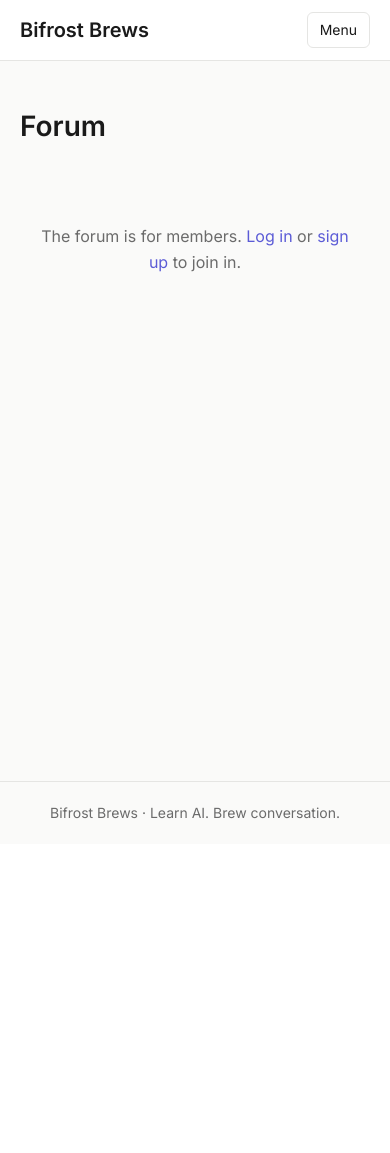
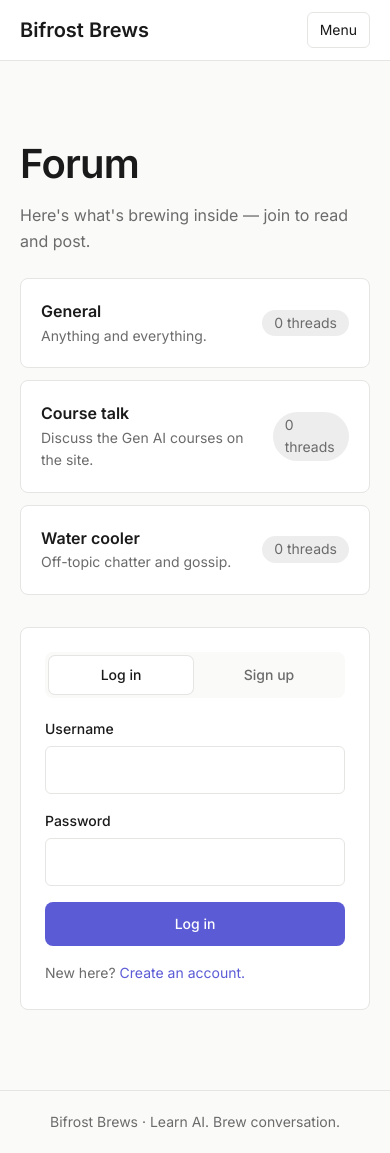
Before and after one commit to mnukiran/NewBifrostBrews, a FastAPI app: page /forum in a window 390 px wide. Before the commit the page ends 819 px from the top, so only its background shows below. Run offline with FastAPI, Linux system fonts and the light colour scheme; data comes from the database, SQL or seed files in the repository; data that the repository does not hold is empty.

Commit message:
Weave auth into the app flow (Instagram-style landing)
- reusable auth card: Log in / Sign up tabs in one component (Alpine
  toggle), submitted inline via htmx — errors swap the card in place,
  success sets the session cookie and HX-Redirects to the destination
- logged-out home is now a landing: product pitch + auth card side by
  side; logged-in home greets the user
- logged-out forum shows the real category teaser next to the auth
  card — you see what you're joining and join right there
- /login and /signup remain as thin pages around the same card for
  gated-page redirects; plain form posts still work without JS
- htmx now loads globally from base.html

Tested: card present on home/forum/login pages, inline error swap,
HX-Redirect + cookie on success, no-JS fallback, logged-in variants.

Co-Authored-By: Claude Fable 5 <noreply@anthropic.com>

```diff
--- a/app/config.py
+++ b/app/config.py
@@ -19,4 +19,4 @@ COOKIE_SECURE = os.environ.get("BIFROST_COOKIE_SECURE", "") == "1"
 INVITE_CODE = os.environ.get("BIFROST_INVITE_CODE", "").strip()
 
 # Bump when static assets change so far-future-cached clients refetch.
-ASSET_VERSION = "5"
+ASSET_VERSION = "6"
--- a/app/routers/auth.py
+++ b/app/routers/auth.py
@@ -29,8 +29,18 @@ def flash(response: Response, message: str) -> None:
     )
 
 
-def login_response(token: str, next_url: str, message: str) -> RedirectResponse:
-    response = RedirectResponse(safe_next(next_url), status_code=303)
+def is_htmx(request: Request) -> bool:
+    return request.headers.get("HX-Request") == "true"
+
+
+def login_response(request: Request, token: str, next_url: str, message: str) -> Response:
+    if is_htmx(request):
+        # htmx submit: cookies ride on this response, HX-Redirect makes
+        # the browser do a full navigation to the destination.
+        response = Response(status_code=200)
+        response.headers["HX-Redirect"] = safe_next(next_url)
+    else:
+        response = RedirectResponse(safe_next(next_url), status_code=303)
     response.set_cookie(
         SESSION_COOKIE,
         token,
@@ -41,6 +51,26 @@ def login_response(token: str, next_url: str, message: str) -> RedirectResponse:
     )
     flash(response, message)
     return response
+
+
+def auth_error(
+    request: Request, mode: str, error: str, next_url: str, username: str,
+    status: int,
+):
+    context = {
+        "mode": mode,
+        "error": error,
+        "next": safe_next(next_url),
+        "username": username,
+        "invite_required": bool(INVITE_CODE),
+    }
+    if is_htmx(request):
+        # 200 so htmx swaps the card in place with the error shown.
+        return templates.TemplateResponse(
+            request, "auth/_auth_card.html", context
+        )
+    template = "auth/login.html" if mode == "login" else "auth/signup.html"
+    return templates.TemplateResponse(request, template, context, status_code=status)
 
 
 def validate_new_password(password: str, password_confirm: str) -> str | None:
@@ -59,7 +89,8 @@ def login_form(request: Request, next: str = "/"):
     return templates.TemplateResponse(
         request,
         "auth/login.html",
-        {"error": None, "next": next, "username": ""},
+        {"mode": "login", "error": None, "next": next, "username": "",
+         "invite_required": bool(INVITE_CODE)},
     )
 
 
@@ -75,15 +106,12 @@ def login(
             "SELECT * FROM users WHERE username = ?", (username,)
         ).fetchone()
         if user is None or not verify_password(password, user["password_hash"]):
-            return templates.TemplateResponse(
-                request,
-                "auth/login.html",
-                {"error": "Wrong username or password.",
-                 "next": safe_next(next), "username": username},
-                status_code=401,
+            return auth_error(
+                request, "login", "Wrong username or password.",
+                next, username, status=401,
             )
         token = create_session(conn, user["id"])
-    return login_response(token, next, f"Welcome back, {user['username']}.")
+    return login_response(request, token, next, f"Welcome back, {user['username']}.")
 
 
 @router.get("/signup")
@@ -94,8 +122,8 @@ def signup_form(request: Request, next: str = "/forum"):
     return templates.TemplateResponse(
         request,
         "auth/signup.html",
-        {"error": None, "invite_required": bool(INVITE_CODE),
-         "next": next, "username": ""},
+        {"mode": "signup", "error": None, "next": next, "username": "",
+         "invite_required": bool(INVITE_CODE)},
     )
 
 
@@ -109,13 +137,7 @@ def signup(
     next: str = Form("/forum"),
 ):
     def fail(message: str, status: int = 400):
-        return templates.TemplateResponse(
-            request,
-            "auth/signup.html",
-            {"error": message, "invite_required": bool(INVITE_CODE),
-             "next": safe_next(next), "username": username},
-            status_code=status,
-        )
+        return auth_error(request, "signup", message, next, username, status)
 
     if INVITE_CODE and invite_code.strip() != INVITE_CODE:
         return fail("Invalid invite code.", status=403)
@@ -137,7 +159,8 @@ def signup(
         )
         token = create_session(conn, cur.lastrowid)
     return login_response(
-        token, next, f"Welcome to Bifrost Brews, {username} — your account is ready."
+        request, token, next,
+        f"Welcome to Bifrost Brews, {username} — your account is ready.",
     )
 
 
--- a/app/static/css/main.css
+++ b/app/static/css/main.css
@@ -507,6 +507,86 @@ p + p {
   background: var(--bg);
 }
 
+[x-cloak] {
+  display: none !important;
+}
+
+/* ---- Landing (logged-out home / forum teaser) ---- */
+
+.landing {
+  display: grid;
+  grid-template-columns: 1fr 380px;
+  gap: 48px;
+  align-items: start;
+  padding-top: 32px;
+}
+.landing__pitch h1 {
+  font-size: var(--fs-hero);
+  line-height: 1.15;
+  letter-spacing: -0.02em;
+}
+.landing__pitch .tagline {
+  font-size: var(--fs-subhead);
+  color: var(--text-muted);
+  margin-top: 12px;
+}
+@media (max-width: 800px) {
+  .landing {
+    grid-template-columns: 1fr;
+    gap: 32px;
+  }
+}
+
+.forum-list--teaser .forum-list__title {
+  color: var(--text);
+}
+
+/* ---- Auth card ---- */
+
+.auth-card {
+  padding: 24px;
+}
+.auth-card:hover {
+  border-color: var(--border);
+}
+
+.auth-card__tabs {
+  display: flex;
+  gap: 4px;
+  background: var(--bg);
+  border-radius: 8px;
+  padding: 4px;
+  margin-bottom: 20px;
+}
+.auth-card__tab {
+  flex: 1;
+  font: inherit;
+  font-size: var(--fs-meta);
+  font-weight: 500;
+  color: var(--text-muted);
+  background: none;
+  border: 0;
+  border-radius: 6px;
+  padding: 8px 0;
+  cursor: pointer;
+  transition: background 130ms ease, color 130ms ease;
+}
+.auth-card__tab.is-active {
+  background: var(--surface);
+  color: var(--text);
+  box-shadow: 0 0 0 1px var(--border);
+}
+
+.btn--full {
+  width: 100%;
+  text-align: center;
+}
+
+.auth-page {
+  max-width: 420px;
+  margin: 32px auto 0;
+}
+
 .flash {
   background: color-mix(in srgb, var(--accent) 10%, var(--surface));
   border: 1px solid color-mix(in srgb, var(--accent) 35%, var(--border));
--- /dev/null
+++ b/app/templates/auth/_auth_card.html
@@ -0,0 +1,60 @@
+{# Reusable inline auth card. Context: mode ('login'|'signup'), next,
+   error, username, invite_required. Swapped in place by htmx on error;
+   successful auth sends HX-Redirect to `next`. #}
+<div class="auth-card card" x-data="{ mode: '{{ mode }}' }">
+  <div class="auth-card__tabs">
+    <button type="button" class="auth-card__tab"
+            :class="{ 'is-active': mode === 'login' }"
+            @click="mode = 'login'">Log in</button>
+    <button type="button" class="auth-card__tab"
+            :class="{ 'is-active': mode === 'signup' }"
+            @click="mode = 'signup'">Sign up</button>
+  </div>
+
+  {% if error %}<p class="form__error">{{ error }}</p>{% endif %}
+
+  <form class="form" method="post" action="/login"
+        hx-post="/login" hx-target="closest .auth-card" hx-swap="outerHTML"
+        x-show="mode === 'login'" {% if mode != 'login' %}x-cloak{% endif %}>
+    <input type="hidden" name="next" value="{{ next }}">
+    <label class="form__field">
+      <span>Username</span>
+      <input name="username" autocomplete="username" required value="{{ username }}">
+    </label>
+    <label class="form__field">
+      <span>Password</span>
+      <input name="password" type="password" autocomplete="current-password" required>
+    </label>
+    <button class="btn btn--primary btn--full">Log in</button>
+    <p class="meta">New here?
+      <a href="/signup?next={{ next | urlencode }}" @click.prevent="mode = 'signup'">Create an account.</a></p>
+  </form>
+
+  <form class="form" method="post" action="/signup"
+        hx-post="/signup" hx-target="closest .auth-card" hx-swap="outerHTML"
+        x-show="mode === 'signup'" {% if mode != 'signup' %}x-cloak{% endif %}>
+    <input type="hidden" name="next" value="{{ next }}">
+    <label class="form__field">
+      <span>Username <span class="muted">(letters, digits, underscores)</span></span>
+      <input name="username" autocomplete="username" required
+             minlength="3" maxlength="30" pattern="[A-Za-z0-9_]+" value="{{ username }}">
+    </label>
+    <label class="form__field">
+      <span>Password <span class="muted">(at least 8 characters)</span></span>
+      <input name="password" type="password" autocomplete="new-password" required minlength="8">
+    </label>
+    <label class="form__field">
+      <span>Confirm password</span>
+      <input name="password_confirm" type="password" autocomplete="new-password" required minlength="8">
+    </label>
+    {% if invite_required %}
+    <label class="form__field">
+      <span>Invite code</span>
+      <input name="invite_code" required>
+    </label>
+    {% endif %}
+    <button class="btn btn--primary btn--full">Create account</button>
+    <p class="meta">Already have one?
+      <a href="/login?next={{ next | urlencode }}" @click.prevent="mode = 'login'">Log in.</a></p>
+  </form>
+</div>
--- a/app/templates/base.html
+++ b/app/templates/base.html
@@ -8,6 +8,7 @@
   <link rel="icon" href="/static/img/favicon-32.png?v={{ asset_v }}">
   <link rel="preload" href="/static/fonts/inter-400.woff2" as="font" type="font/woff2" crossorigin>
   <link rel="stylesheet" href="/static/css/main.css?v={{ asset_v }}">
+  <script src="/static/js/htmx.min.js?v={{ asset_v }}" defer></script>
   <script src="/static/js/alpine.min.js?v={{ asset_v }}" defer></script>
   {% block head %}{% endblock %}
 </head>
--- a/app/templates/forum/locked.html
+++ b/app/templates/forum/locked.html
@@ -3,10 +3,24 @@
 {% block title %}Forum · {{ site_name }}{% endblock %}
 
 {% block content %}
-<h1>Forum</h1>
-<div class="empty-state">
-  <p>The forum is for members.
-     <a href="/login?next=/forum">Log in</a> or
-     <a href="/signup?next=/forum">sign up</a> to join in.</p>
+<div class="landing landing--forum">
+  <div class="landing__pitch">
+    <h1>Forum</h1>
+    <p class="muted">Here's what's brewing inside — join to read and post.</p>
+    <ul class="forum-list forum-list--teaser">
+      {% for c in categories %}
+      <li class="card forum-list__row">
+        <div>
+          <span class="forum-list__title">{{ c.name }}</span>
+          {% if c.description %}<p class="meta">{{ c.description }}</p>{% endif %}
+        </div>
+        <span class="pill">{{ c.thread_count }} thread{{ "s" if c.thread_count != 1 else "" }}</span>
+      </li>
+      {% endfor %}
+    </ul>
+  </div>
+  <div class="landing__auth">
+    {% include "auth/_auth_card.html" %}
+  </div>
 </div>
 {% endblock %}
--- a/app/templates/forum/thread.html
+++ b/app/templates/forum/thread.html
@@ -34,5 +34,4 @@
   </label>
   <button class="btn btn--primary">Post reply</button>
 </form>
-<script src="/static/js/htmx.min.js?v={{ asset_v }}" defer></script>
 {% endblock %}
```
Also changed, not shown: app/routers/forum.py (+10 -4 lines), app/routers/public.py (+8 -1 lines), app/templates/auth/login.html (+6 -20 lines), app/templates/auth/signup.html (+3 -29 lines), app/templates/public/home.html (+21 -7 lines).
